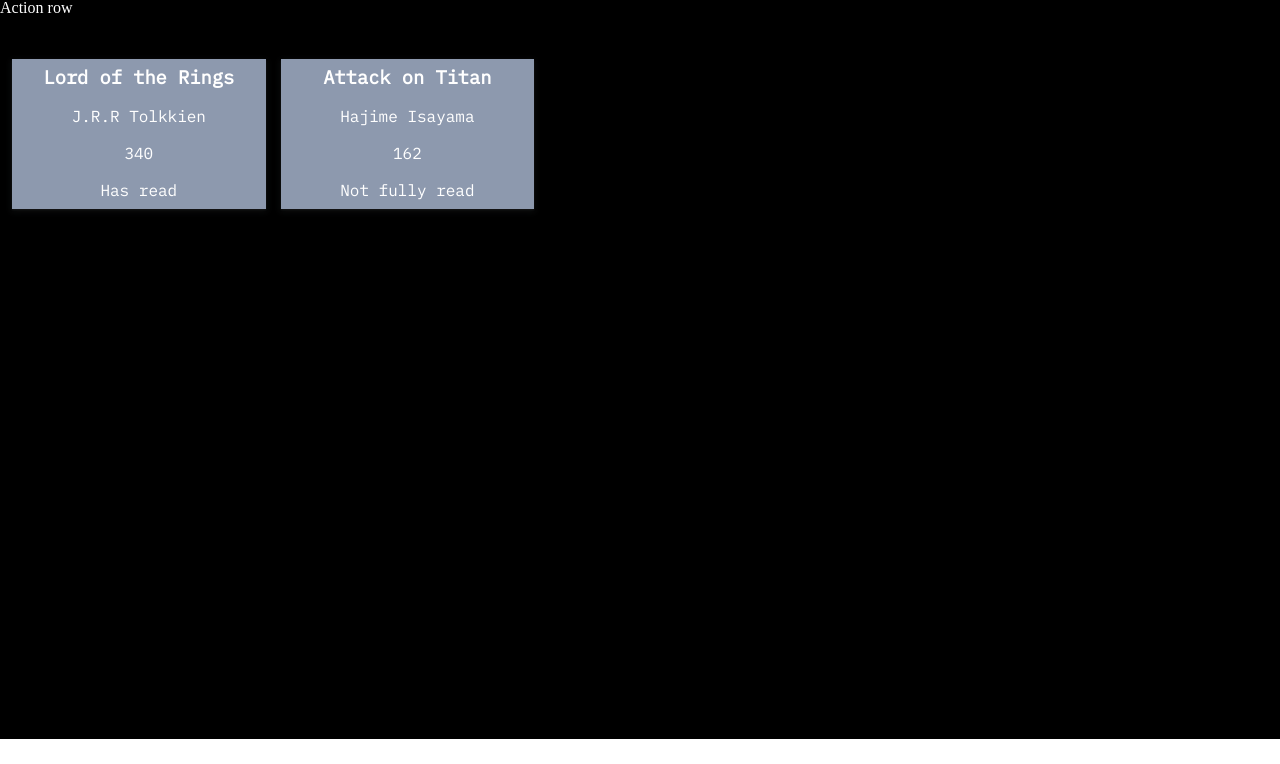
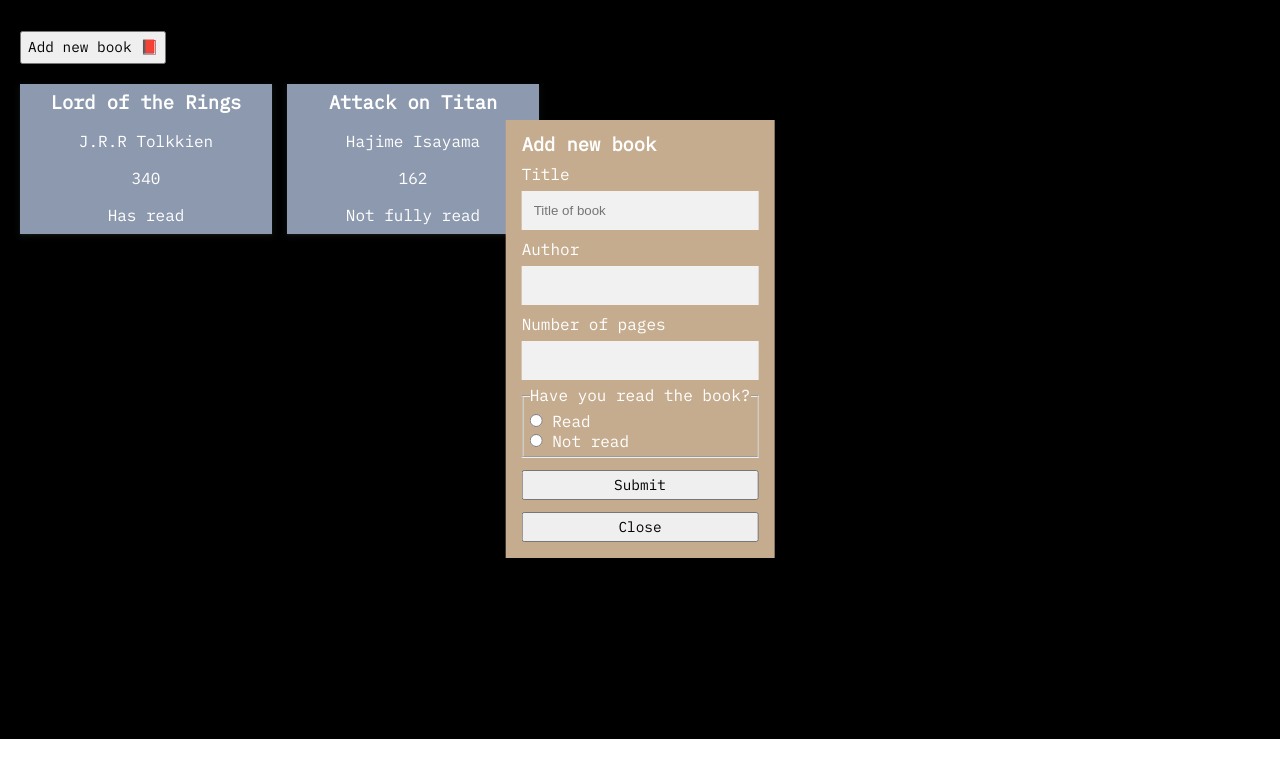
Before and after one commit to 0x-Armin/odin-library, a website: page index.html in a window 1280 px wide. Shown: the part 61-825 px from the top of the page. Before the commit the page ends 800 px from the top, so only its background shows below. Drawn offline with nearby package versions, Linux system fonts and the light colour scheme.

Commit message:
Add new book form with styling but no logic

```diff
--- a/index.html
+++ b/index.html
@@ -1,20 +1,60 @@
 <!DOCTYPE html>
 <html lang="en">
+
 <head>
   <meta charset="UTF-8">
   <meta http-equiv="X-UA-Compatible" content="IE=edge">
   <meta name="viewport" content="width=device-width, initial-scale=1.0">
   <title>Library</title>
   <link rel="stylesheet" href="style.css">
+  <link rel="stylesheet"
+    href="https://fonts.googleapis.com/css2?family=Material+Symbols+Outlined:opsz,wght,FILL,GRAD@20..48,100..700,0..1,-50..200" />
   <script src="library.js" defer></script>
 </head>
+
 <body>
   <div class="container">
     <div class="header">
       <h1>Library</h1>
     </div>
-    <div class="action-row">Action row</div>
-    <div class="display"></div>
+    <div class="action-row">
+      <button class="add-new-book" onclick="openForm()">Add new book 📕</button>
+    </div>
+    <div class="display">
+      <!-- Have the form pop up in display-->
+      <div class="form-popup" id="addBookForm">
+        <form action="" class="form-container">
+          <h3>Add new book</h3>
+
+          <label for="title">Title</label>
+          <input type="text" placeholder="Title of book" name="title" required>
+
+          <label for="author">Author</label>
+          <input type="text" name="author" required>
+
+          <label for="pages">Number of pages</label>
+          <input type="number" name="numPages" required>
+
+          <fieldset>
+            <legend>Have you read the book?</legend>
+
+            <div>
+              <input type="radio" name="hasRead" id="read" value="Read">
+              <label for="read">Read</label>
+            </div>
+
+            <div>
+              <input type="radio" name="notRead" id="notRead" value="Not read">
+              <label for="notRead">Not read</label>
+            </div>
+          </fieldset>
+
+          <button type="submit" id="submit-btn">Submit</button>
+          <button type="button" id="close-form-btn" onclick="closeForm()">Close</button>
+        </form>
+      </div>
+    </div>
   </div>
 </body>
+
 </html>
--- a/style.css
+++ b/style.css
@@ -4,6 +4,14 @@
        url('fonts/ibmplexmono-regular-webfont.woff') format('woff');
   font-weight: normal;
   font-style: normal;
+}
+
+.material-symbols-outlined {
+  font-variation-settings:
+  'FILL' 0,
+  'wght' 400,
+  'GRAD' 0,
+  'opsz' 48
 }
 
 * {
@@ -18,17 +26,35 @@
   background-color: black;
   color: white;
 
+  font-family: 'ibm_plex_monoregular', Arial, Helvetica, sans-serif;
+
   display: grid;
   grid-template-rows: 1fr 1fr minmax(85%, auto);
 }
 
 .header h1 {
-  font-family: 'ibm_plex_monoregular', Arial, Helvetica, sans-serif;
-  margin: 12px;
+  margin: 20px;
 }
 
+/* Add book row */
+.action-row {
+  margin: 20px;
+}
+
+.add-new-book {
+  display: flex;
+  justify-content: center;
+  align-items: center;
+
+  font-family: inherit;
+  font-size: 0.9rem;
+
+  padding: 6px;
+}
+
+/* Display section */
 .display {
-  padding-left: 12px;
+  padding-left: 20px;
   display: grid;
   grid-template-columns: repeat(auto-fit, minmax(50px, 20%));
   gap: 15px;
@@ -38,8 +64,6 @@
   height: 150px;
   background-color: #8d99ae;
 
-  font-family: 'ibm_plex_monoregular';
-
   box-shadow: rgba(60, 64, 67, 0.3) 0px 1px 2px 0px,
     rgba(60, 64, 67, 0.15) 0px 2px 6px 2px;
 
@@ -48,3 +72,51 @@
   justify-content: space-around;
   align-items: center;
 }
+
+.form-popup {
+  position: fixed;
+  top: 50%;
+  left: 50%;
+  transform: translate(-50%, -50%);
+
+}
+
+.form-container {
+  display: flex;
+  flex-direction: column;
+
+  background-color: #c6ac8f;
+
+  width: minmax(300px, 1fr);
+  padding: 16px;
+}
+
+.form-container label {
+  margin-top: 12px;
+}
+
+.form-container input[type=text],
+.form-container input[type=number]
+{
+  padding: 12px;
+  margin-top: 8px;
+  border: none;
+  background: #f1f1f1;
+}
+
+.form-container fieldset {
+  margin-top: 8px;
+  padding: 6px;
+}
+
+.form-container fieldset div {
+  margin-top: 4px;
+}
+
+.form-container button {
+  margin-top: 12px;
+  height: 30px;
+
+  font-family: inherit;
+  font-size: 0.9rem;
+}
```
